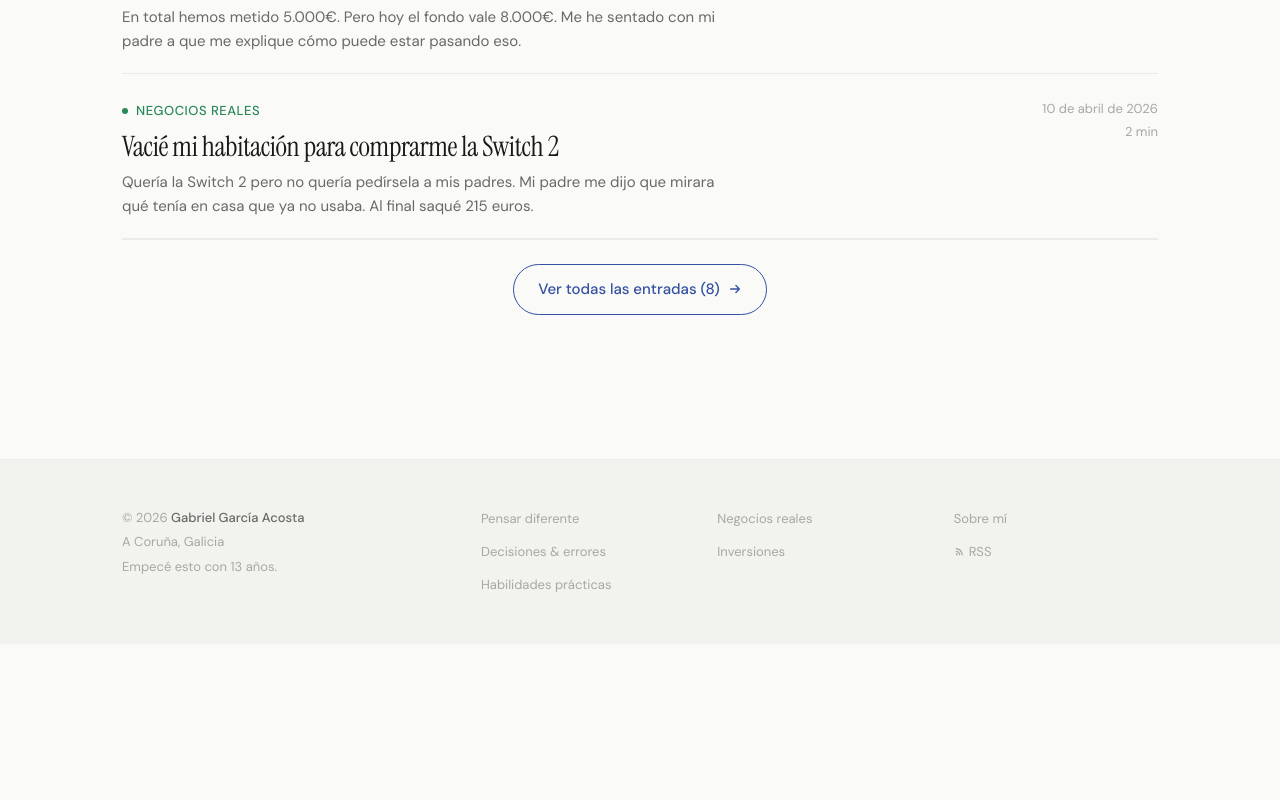
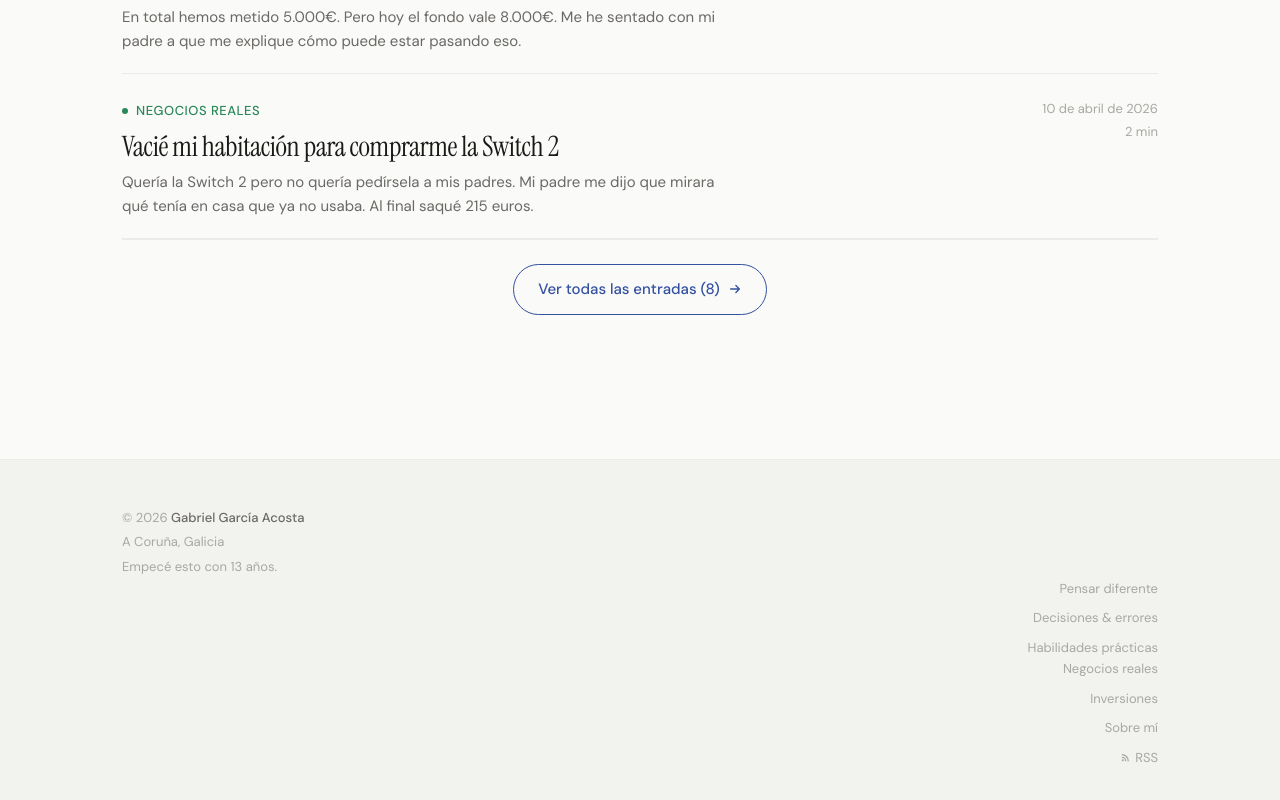
Before and after one commit to animaciongalicia/gabrielgarciaacosta, a Next.js app: page / in a window 1280 px wide. Shown: the part 1362-2162 px from the top of the page. Before the commit the page ends 2006 px from the top, so only its background shows below. Built offline with nearby package versions, Linux system fonts and the light colour scheme.

Commit message:
feat(footer): 3 columnas — marca / pensar+decisiones+habilidades / negocios+inversiones+sobre+rss

```diff
--- a/components/Footer.tsx
+++ b/components/Footer.tsx
@@ -5,9 +5,9 @@ export default function Footer() {
   return (
     <footer className="site-footer">
       <div className="container">
-        <div className="footer-main">
+        <div className="footer-grid">
 
-          {/* Marca */}
+          {/* Col 1 — Marca */}
           <div className="footer-brand">
             <p className="footer-copy">
               © {year} <strong>Gabriel García Acosta</strong>
@@ -16,21 +16,17 @@ export default function Footer() {
             <p className="footer-copy footer-copy--faint">Empecé esto con 13 años.</p>
           </div>
 
-          {/* Columna 1 */}
-          <nav className="footer-col" aria-label="Sección pensar y decisiones">
+          {/* Col 2 — Pensar / Decisiones / Habilidades */}
+          <nav className="footer-nav" aria-label="Secciones de pensamiento">
             <Link href="/mentalidad" className="footer-nav-link">Pensar diferente</Link>
             <Link href="/decisiones" className="footer-nav-link">Decisiones &amp; errores</Link>
             <Link href="/habilidades" className="footer-nav-link">Habilidades prácticas</Link>
           </nav>
 
-          {/* Columna 2 */}
-          <nav className="footer-col" aria-label="Sección negocios e inversiones">
+          {/* Col 3 — Negocios / Inversiones / Sobre mí / RSS */}
+          <nav className="footer-nav" aria-label="Secciones de negocios y más">
             <Link href="/negocios" className="footer-nav-link">Negocios reales</Link>
             <Link href="/inversiones" className="footer-nav-link">Inversiones</Link>
-          </nav>
-
-          {/* Columna 3 */}
-          <nav className="footer-col" aria-label="Sobre y RSS">
             <Link href="/sobre" className="footer-nav-link">Sobre mí</Link>
             <a href="/feed.xml" className="footer-nav-link footer-rss" aria-label="RSS Feed">
               <svg width="11" height="11" viewBox="0 0 24 24" fill="currentColor" aria-hidden="true">
```
